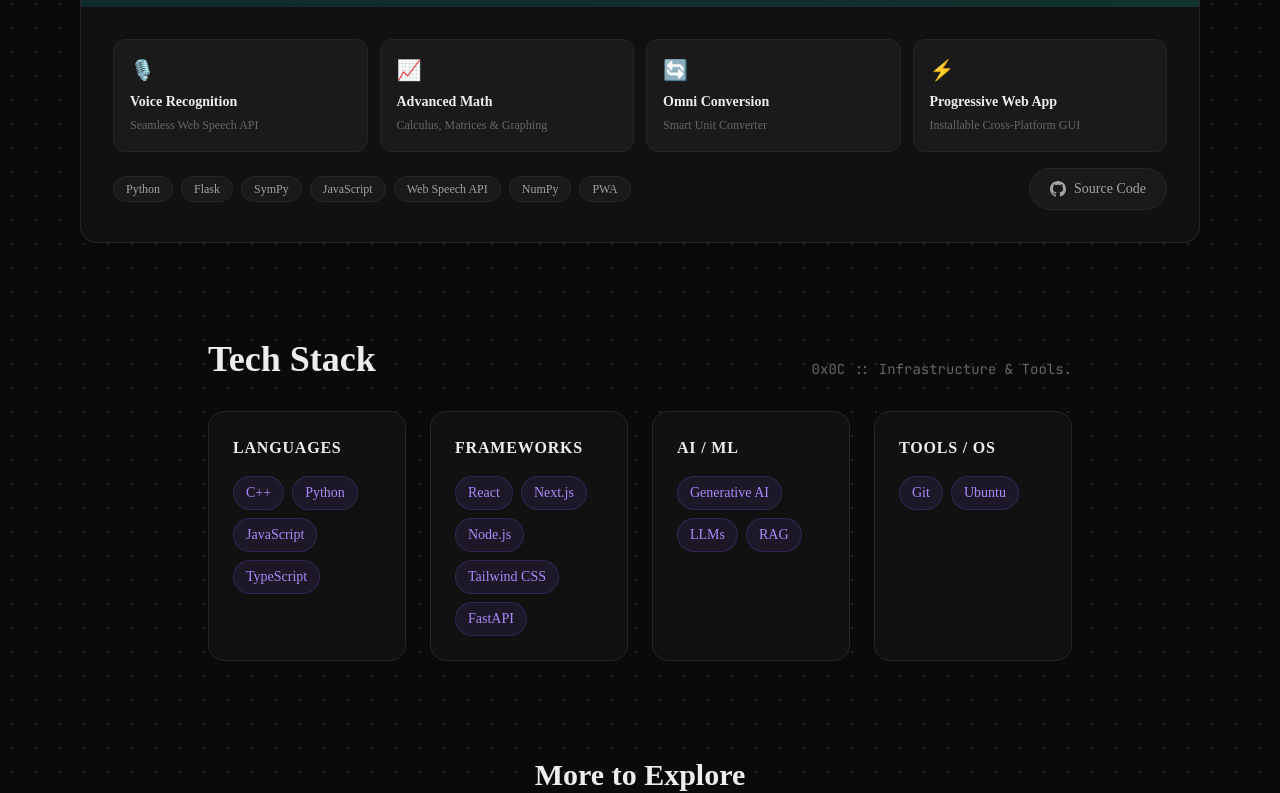
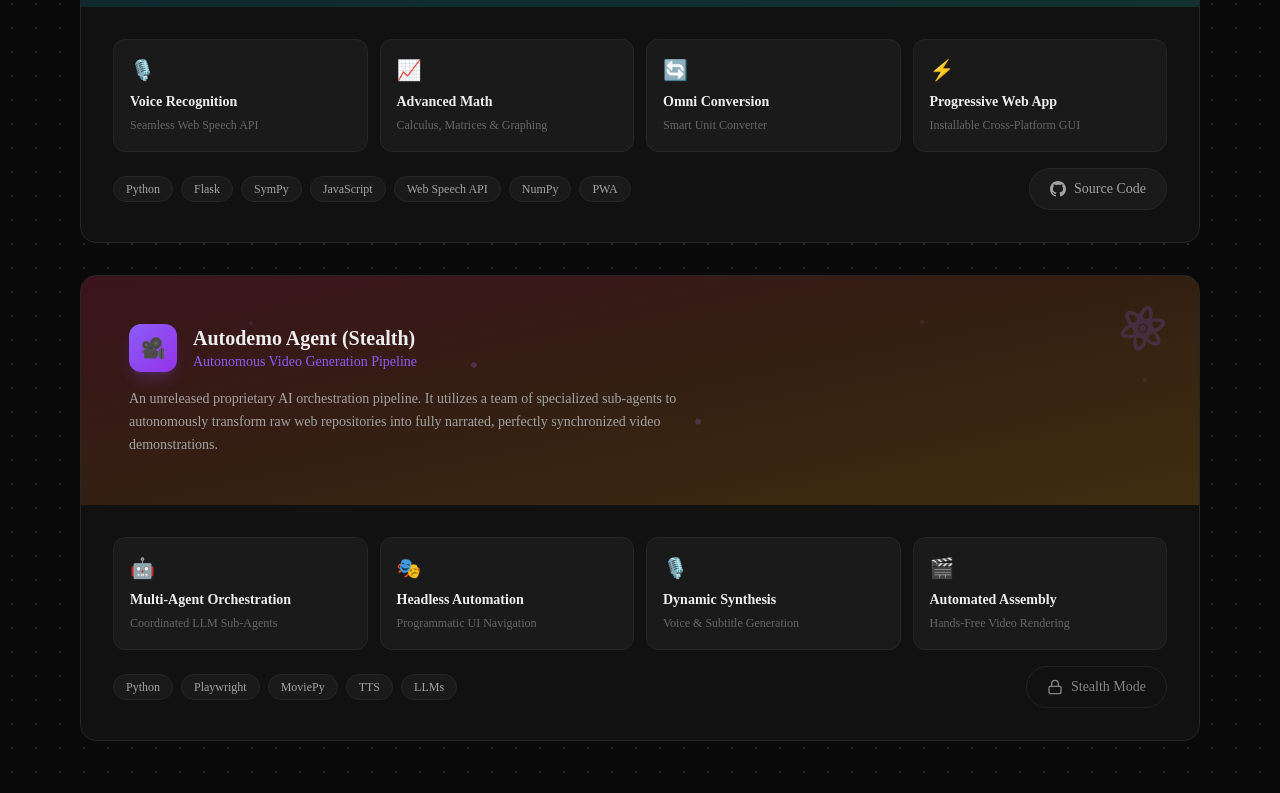
Before and after one commit to Prathmesh1222/my-portfolio_, a Next.js app: page / in a window 1280 px wide. Shown: the part 2000-2793 px from the top of the page. Built offline with nearby package versions, Linux system fonts and the light colour scheme.

Commit message:
feat: add Autodemo Agent project in stealth mode

```diff
--- a/src/components/ProjectsSection.tsx
+++ b/src/components/ProjectsSection.tsx
@@ -78,6 +78,41 @@ const projects = [
     github: "https://github.com/Prathmesh1222/voice-calculator-",
     color: "from-blue-600/20 via-cyan-500/15 to-teal-500/20",
     icon: "🧮",
+  },
+  {
+    name: "Autodemo Agent (Stealth)",
+    tagline: "Autonomous Video Generation Pipeline",
+    description: "An unreleased proprietary AI orchestration pipeline. It utilizes a team of specialized sub-agents to autonomously transform raw web repositories into fully narrated, perfectly synchronized video demonstrations.",
+    features: [
+      {
+        icon: "🤖",
+        name: "Multi-Agent Orchestration",
+        desc: "Coordinated LLM Sub-Agents",
+        detail: "A master control system orchestrating specialized sub-agents for autonomous research, screenwriting, and video directing without human intervention."
+      },
+      {
+        icon: "🎭",
+        name: "Headless Automation",
+        desc: "Programmatic UI Navigation",
+        detail: "Programmatically navigates and records complex UI interactions in real-time based on dynamically generated scripts."
+      },
+      {
+        icon: "🎙️",
+        name: "Dynamic Synthesis",
+        desc: "Voice & Subtitle Generation",
+        detail: "Synchronizes generated ultra-realistic voiceovers, auto-captions, and visual cues utilizing advanced text-to-speech architectures."
+      },
+      {
+        icon: "🎬",
+        name: "Automated Assembly",
+        desc: "Hands-Free Video Rendering",
+        detail: "Stitches video, audio, and text utilizing programmatic infrastructure and strict duration-matching algorithms for completely hands-free rendering."
+      }
+    ],
+    techStack: ["Python", "Playwright", "MoviePy", "TTS", "LLMs"],
+    github: "#stealth",
+    color: "from-rose-600/20 via-orange-500/15 to-amber-500/20",
+    icon: "🎥",
   },
 ];
 
@@ -294,6 +329,18 @@ export default function ProjectsSection() {
                 </div>
 
                 <div className="flex gap-3">
+                  {project.github === "#stealth" ? (
+                    <motion.div
+                      whileHover={{ scale: 1.05 }}
+                      className="inline-flex items-center gap-2 px-5 py-2.5 rounded-full border border-[var(--color-card-border)] bg-[var(--color-card)] text-sm text-[var(--color-muted)] transition-all duration-300 opacity-80 cursor-not-allowed"
+                    >
+                      <svg width="16" height="16" viewBox="0 0 24 24" fill="none" stroke="currentColor" strokeWidth="2" strokeLinecap="round" strokeLinejoin="round">
+                        <rect x="3" y="11" width="18" height="11" rx="2" ry="2"></rect>
+                        <path d="M7 11V7a5 5 0 0 1 10 0v4"></path>
+                      </svg>
+                      Stealth Mode
+                    </motion.div>
+                  ) : (
                     <motion.a
                       href={project.github}
                       target="_blank"
@@ -307,6 +354,7 @@ export default function ProjectsSection() {
                       </svg>
                       Source Code
                     </motion.a>
+                  )}
                 </div>
               </motion.div>
             </div>
```
Lines whose indentation alone changed are shown as unchanged.
